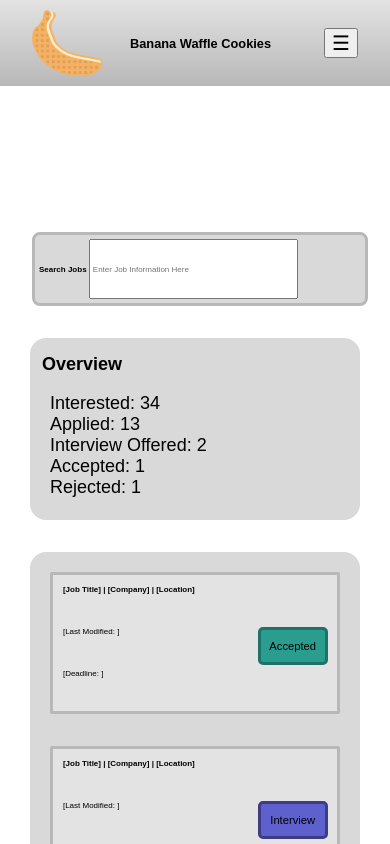
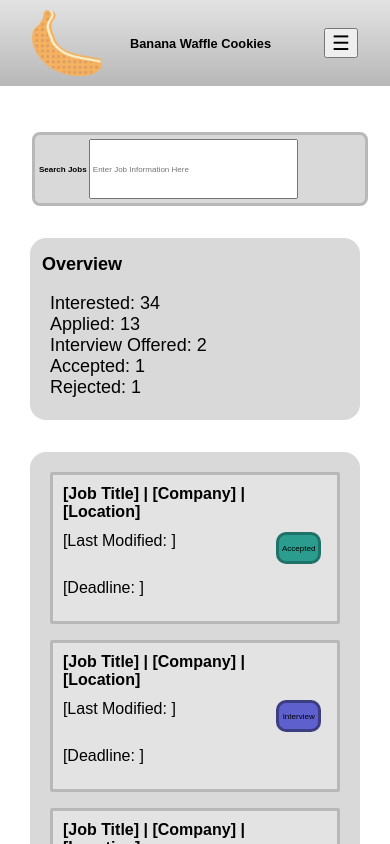
Before and after one commit to AtomicPhoenix/BananaWaffleCookies, a Vue app in the folder frontend/: page /dashboard in a window 390 px wide. Shown: the top 844 px of the page. Built offline with nearby package versions, Linux system fonts and the light colour scheme.

Commit message:
final modifications to branch

```diff
--- a/frontend/src/assets/css/dashboard.css
+++ b/frontend/src/assets/css/dashboard.css
@@ -78,7 +78,7 @@ img {
     grid-template-columns: 70% 30%;
     grid-template-rows: repeat(3, 2rem);
     gap: 10px;
-    margin: 1rem;
+    margin: 1rem 1rem 0rem;
     padding: 10px;
     border-radius: 2px;
     border-color: #B8B8B8;
@@ -104,7 +104,7 @@ img {
 .top {
     grid-column: 1;
     grid-row: 1;
-    font-size: clamp(.5rem, 1.5vw , 1.25rem);
+    font-size: clamp(1rem, 1.5vw , 1.25rem);
     font-weight: 700;
 }
 .mid {
@@ -119,7 +119,7 @@ img {
 .bot { grid-column: 1; grid-row: 3; }
 
 .jdesc{
-    font-size: clamp(.5rem, 1.5vw , 1rem);
+    font-size: clamp(1rem, 1.5vw , 1rem);
 }
 
 .listing-status-button{
@@ -133,7 +133,7 @@ img {
 
     /* button styling */
 
-    border-radius: 5px;
+    border-radius: 10px;
     border-style: solid;
 }
 
@@ -180,11 +180,23 @@ img {
     }
 }
 
-@media (max-width: 500px){
+@media (max-width: 520px){
     .search-unicode{
         display: none;
     }
+    .job-listing{
+        grid-template-columns: 75% 25%;
+        gap: 15px;
+    }
     .listing-status-button{
         margin-left: 0rem;
+        font-size: .5rem;
+        padding: .4rem;
+    }
+    .top{
+        font-size: 1rem;
+    }
+    .jdesc{
+        font-size: 1rem;
     }
 }
--- a/frontend/src/assets/css/main.css
+++ b/frontend/src/assets/css/main.css
@@ -16,7 +16,7 @@ body {
   background-color: #ffffff;
   color: #000000;
   min-height: 100vh;
-  padding-top: 100px;
+  padding-top: 50px;
   display: flex;
   flex-direction: column;
   min-height: 100vh; /* Ensures the container takes at least the full viewport height */
--- a/frontend/src/pages/dashboard.vue
+++ b/frontend/src/pages/dashboard.vue
@@ -26,6 +26,8 @@
         </div>
         <!-- Job List -->
         <div class="job-list">
+                <!-- -->
+
                 <!-- Needs to be created of internal database information, template for now -->
                 <div class="job-listing">
                     <div class="left top">[Job Title]   |   [Company]   |   [Location]</div>
```
